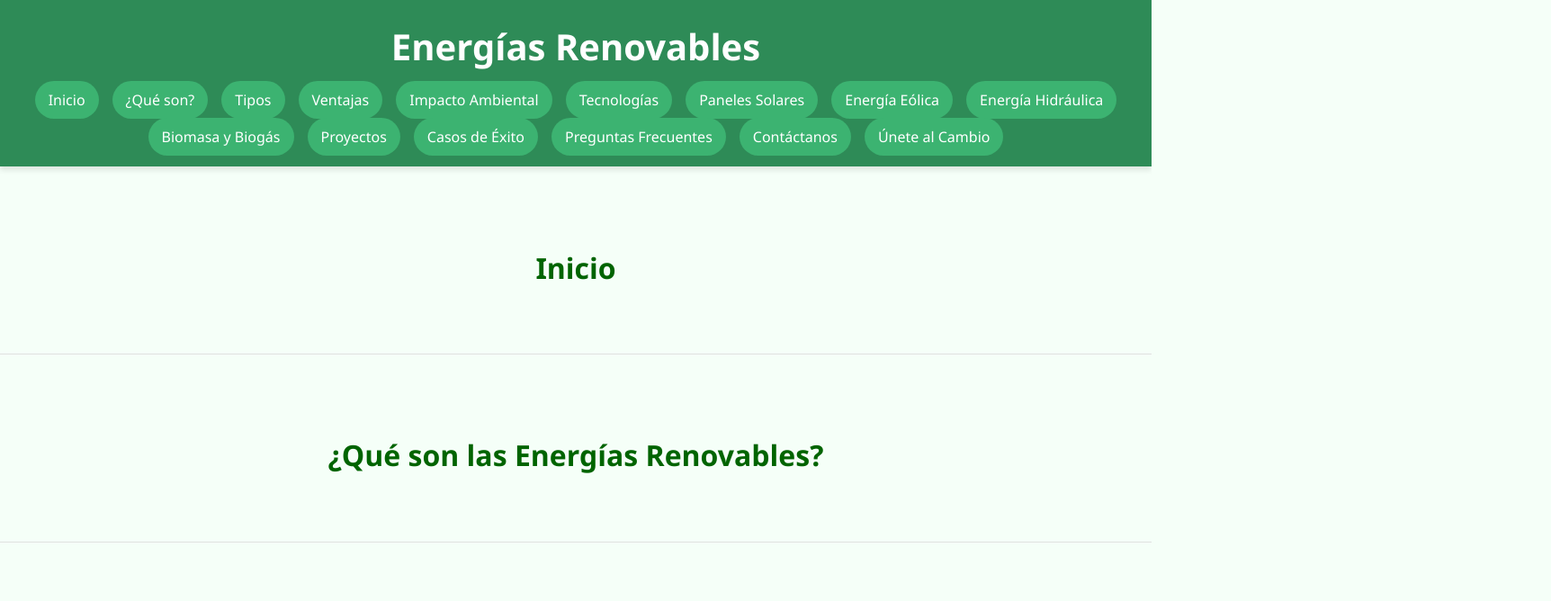
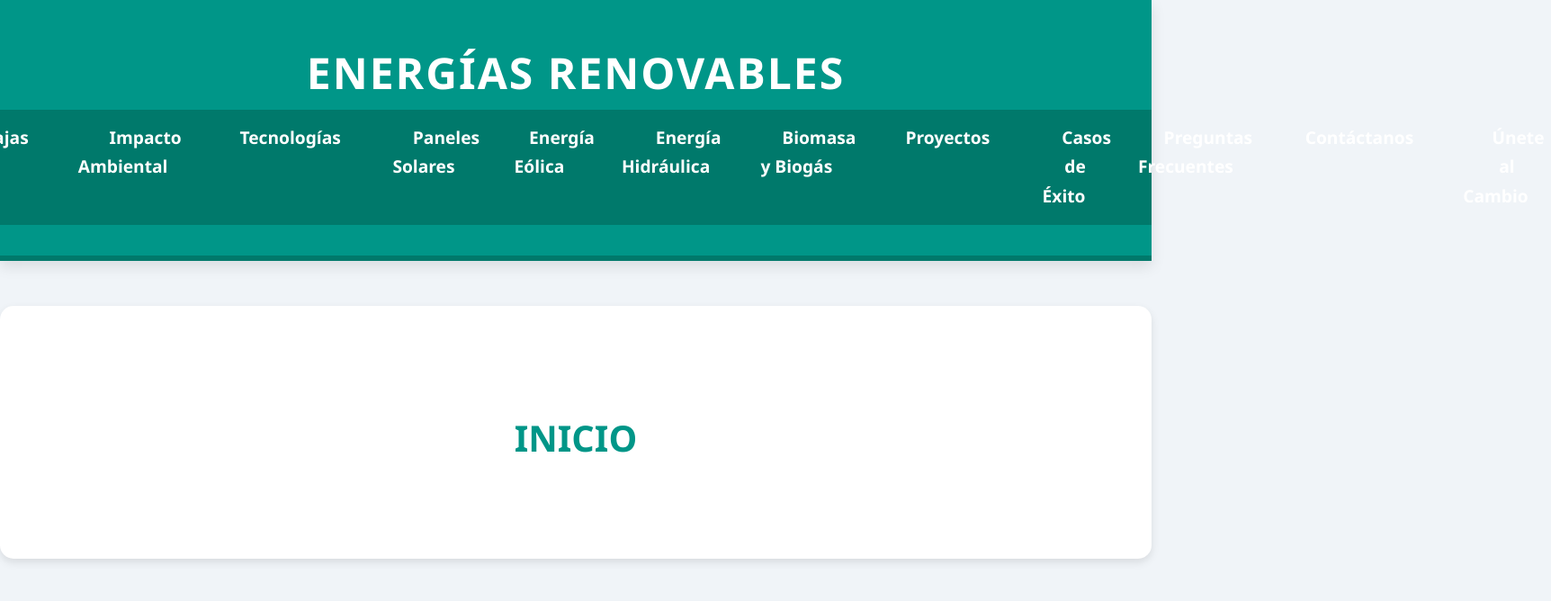
Before and after one commit to luisalexandermm/luisito, a plain HTML site: page index.html in a window 1280 px wide. Shown: the top 668 px of the page at 90% size, 1724 px wide, since content can reach past the window. Drawn offline with Linux system fonts and the light colour scheme.

Commit message:
que si no

```diff
--- a/style.css
+++ b/style.css
@@ -1,70 +1,49 @@
-
 body {
   font-family: 'Segoe UI', sans-serif;
   margin: 0;
   padding: 0;
-  background-color: #f5fff8;
-  color: #2f4f4f;
-  line-height: 1.6;
+  background-color: #f0f4f8; /* Color de fondo suave */
+  color: #333;
+  line-height: 1.7;
 }
+
 /* Encabezado */
 header {
-  background-color: #2e8b57;
+  background-color: #009688; /* Verde vibrante */
   color: white;
-  padding: 20px 0;
+  padding: 40px 0;
   text-align: center;
-  box-shadow: 0 4px 6px rgba(0, 0, 0, 0.1);
+  box-shadow: 0 6px 15px rgba(0, 0, 0, 0.1);
+  position: relative;
 }
 
 header h1 {
   margin: 0;
-  font-size: 2.5em;
+  font-size: 3em;
+  font-weight: 600;
+  letter-spacing: 2px;
+  text-transform: uppercase;
+  animation: fadeInHeader 1s ease-out; /* Animación de entrada */
 }
 
-/* Navegación */
-nav ul {
-  list-style: none;
-  padding: 0;
-  margin: 15px 0 0;
-  display: flex;
-  flex-wrap: wrap;
-  justify-content: center;
-  gap: 15px;
+header::after {
+  content: '';
+  position: absolute;
+  bottom: 0;
+  left: 0;
+  width: 100%;
+  height: 6px;
+  background: #00796b;
+  transform: scaleX(0);
+  transform-origin: bottom right;
+  animation: expandLine 1s ease-in-out forwards; /* Efecto de línea de expansión */
 }
 
-nav a {
-  text-decoration: none;
-  color: white;
-  background-color: #3cb371;
-  padding: 10px 15px;
-  border-radius: 25px;
-  transition: background-color 0.3s, transform 0.2s;
-}
-
-nav a:hover {
-  background-color: #2e7d4f;
-  transform: scale(1.05);
-}
-
-/* Secciones */
-section {
-  padding: 60px 20px;
-  text-align: center;
-  border-bottom: 1px solid #e0e0e0;
-  animation: fadeIn 1s ease;
-}
-
-section h2 {
-  font-size: 2em;
-  color: #006400;
-  margin-bottom: 10px;
-}
-
-/* Animación de entrada */
-@keyframes fadeIn {
+/* Animaciones */
+@keyframes fadeInHeader {
   from {
     opacity: 0;
-    transform: translateY(25px);
+    transform: translateY(-50px);
   }
   to {
     opacity: 1;
@@ -72,13 +51,89 @@ section h2 {
   }
 }
 
+@keyframes expandLine {
+  from {
+    transform: scaleX(0);
+  }
+  to {
+    transform: scaleX(1);
+  }
+}
+
+/* Navegación */
+nav {
+  background-color: #00796b;
+  padding: 15px 0;
+}
+
+nav ul {
+  list-style: none;
+  padding: 0;
+  margin: 0;
+  display: flex;
+  justify-content: center;
+  gap: 30px;
+}
+
+nav a {
+  text-decoration: none;
+  color: white;
+  font-size: 1.2em;
+  font-weight: bold;
+  padding: 12px 25px;
+  border-radius: 30px;
+  transition: all 0.3s ease; /* Transición suave */
+}
+
+nav a:hover {
+  background-color: #004d40; /* Color más oscuro */
+  transform: translateY(-5px);
+  box-shadow: 0 6px 15px rgba(0, 0, 0, 0.15);
+}
+
+/* Secciones */
+section {
+  padding: 80px 20px;
+  text-align: center;
+  margin: 50px 0;
+  background-color: #ffffff;
+  border-radius: 15px;
+  box-shadow: 0 4px 10px rgba(0, 0, 0, 0.1);
+  transition: transform 0.3s ease; /* Suavizado de transformación */
+}
+
+section:hover {
+  transform: translateY(-5px); /* Efecto de elevación */
+  box-shadow: 0 10px 30px rgba(0, 0, 0, 0.15);
+}
+
+section h2 {
+  font-size: 2.5em;
+  color: #009688;
+  margin-bottom: 20px;
+  text-transform: uppercase;
+  font-weight: bold;
+}
+
+section p {
+  font-size: 1.1em;
+  color: #555;
+  margin-bottom: 20px;
+  line-height: 1.5;
+}
+
 /* Pie de página */
 footer {
-  background-color: #2e8b57;
+  background-color: #009688;
   color: white;
   text-align: center;
-  padding: 15px;
-  font-size: 0.9em;
+  padding: 20px;
+  font-size: 1em;
+  margin-top: 40px;
+}
+
+footer p {
+  margin: 0;
 }
 
 /* Responsive */
@@ -91,5 +146,19 @@ footer {
   nav a {
     width: 80%;
     text-align: center;
+    padding: 12px 0;
+  }
+
+  section h2 {
+    font-size: 2em;
   }
 }
+
+/* Efectos de las secciones */
+section:nth-child(even) {
+  background-color: #eafaf0; /* Color suave para las secciones pares */
+}
+
+section:nth-child(odd) {
+  background-color: #ffffff; /* Color blanco para las secciones impares */
+}
```
